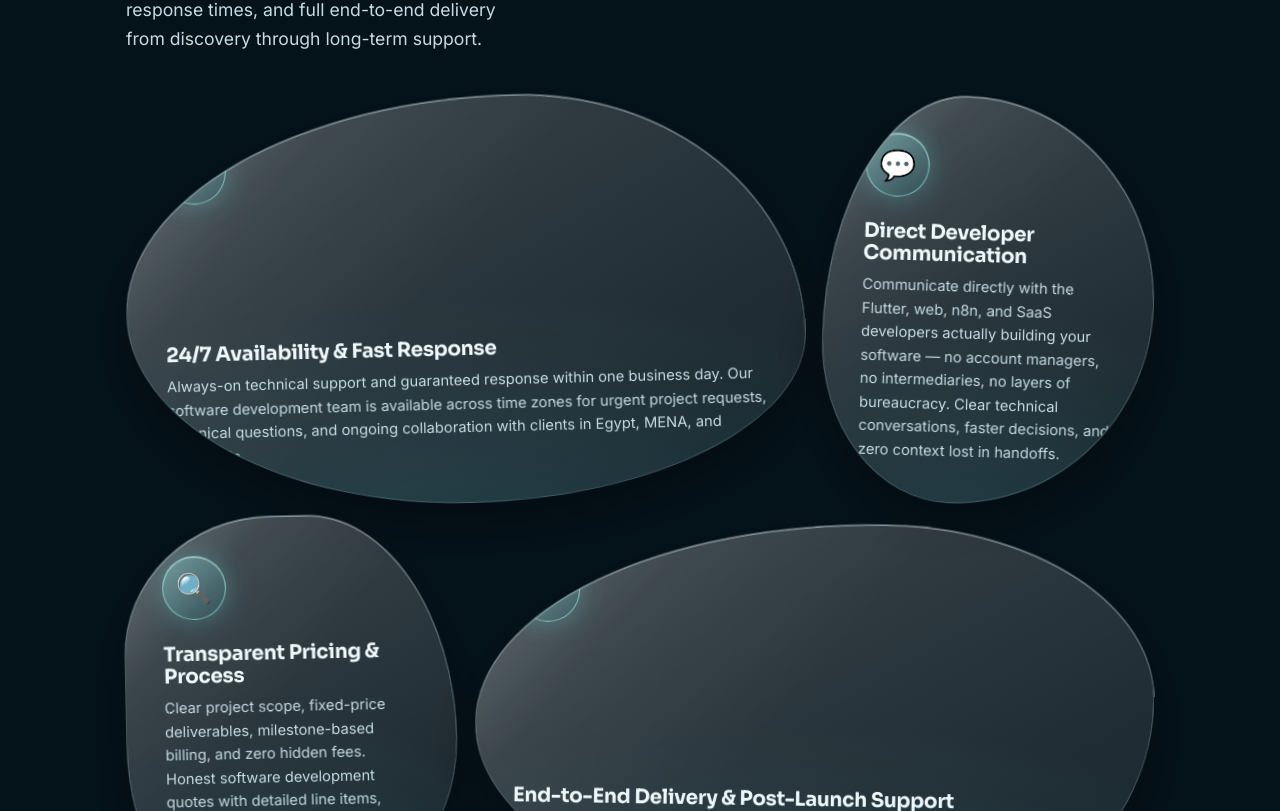
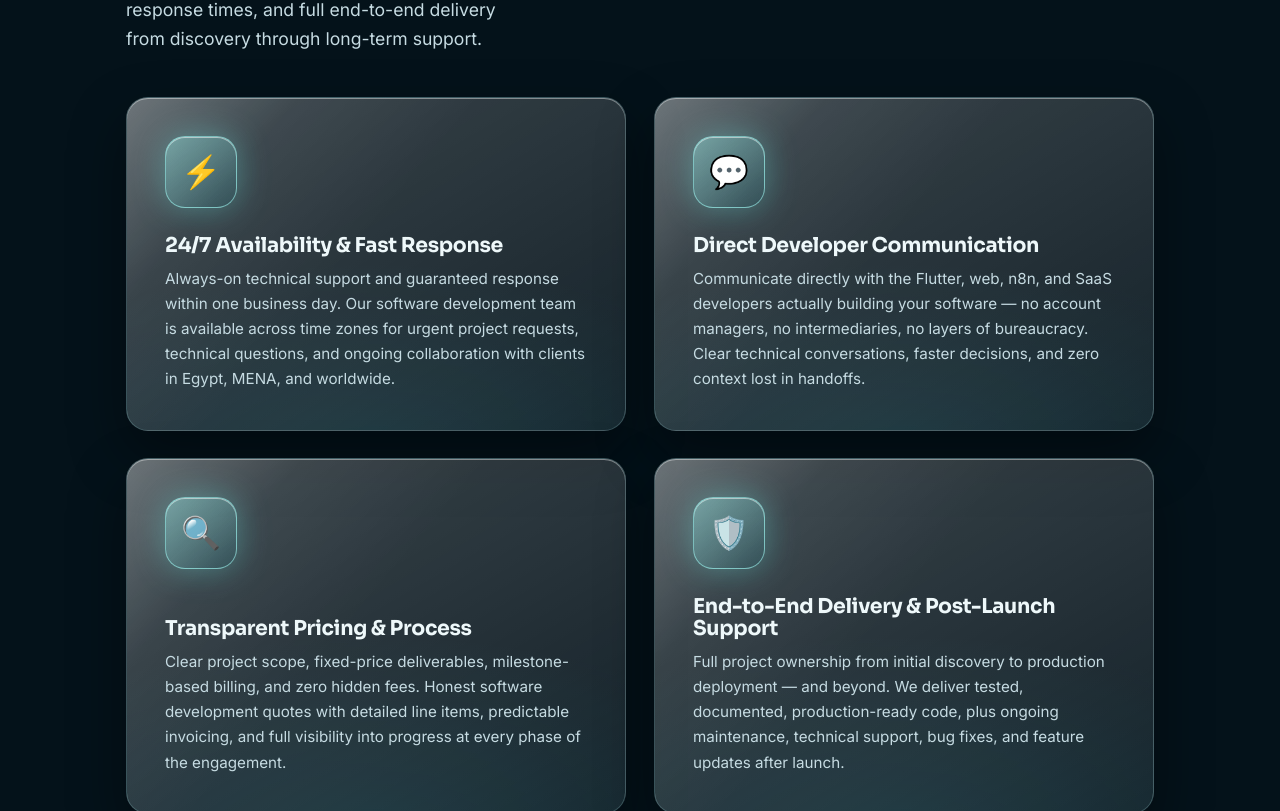
Before and after one commit to kelsaeed/SoftWave-Tech, a React (Vite) app: page / in a window 1280 px wide. Shown: the part 3889-4700 px from the top of the page. Built offline with nearby package versions, Linux system fonts and the light colour scheme.

Commit message:
dknjvdfv

```diff
--- a/src/styles.css
+++ b/src/styles.css
@@ -1056,39 +1056,32 @@ html {
 }
 
 /* =========================================================
-   Services — bento grid
-   ========================================================= */
+   Services / commitments — clean, organized, premium
+   ========================================================= */
+
+/* Equal 2x2 grid — every commitment carries equal weight, so no
+   asymmetric spans. Calm and balanced. */
 .bento {
   margin-top: clamp(28px, 3.5vw, 44px);
   display: grid;
-  grid-template-columns: repeat(6, 1fr);
-  gap: 18px;
-}
-
-/* Reveal wrappers are the direct grid items, so spans target them */
-.bento > *:nth-child(1) { grid-column: span 4; }
-.bento > *:nth-child(2) { grid-column: span 2; }
-.bento > *:nth-child(3) { grid-column: span 2; }
-.bento > *:nth-child(4) { grid-column: span 4; }
+  grid-template-columns: repeat(2, 1fr);
+  gap: clamp(20px, 2.4vw, 28px);
+}
 
 .bento > * {
   display: flex;
 }
 
-/* Service / commitment cards — organic blob silhouettes that float gently
-   on the ocean theme. Each card gets a unique asymmetric border-radius
-   and tilt so the row reads as a small flock of drifting objects rather
-   than four identical rectangles. */
+/* Same rounded rectangle for all four cards. The visual punch comes from
+   the glowing aqua icon at the top — that's the only differentiator each
+   card needs. No tilt, no floating, no organic blobs. Clean and confident. */
 .service {
-  --rot: 0deg;
   width: 100%;
   min-height: 260px;
   display: flex;
   flex-direction: column;
-  padding: clamp(26px, 3.2vw, 38px);
-  transform: rotate(var(--rot));
-  animation: service-float 6s ease-in-out infinite;
-  will-change: transform;
+  padding: clamp(28px, 3.4vw, 38px);
+  border-radius: 22px;
   transition: transform 0.5s var(--ease-out), border-color 0.4s ease,
     box-shadow 0.4s ease;
 }
@@ -1096,83 +1089,48 @@ html {
 .service h3 {
   margin-top: auto;
   margin-bottom: 10px;
-  font-size: 1.25rem;
+  font-size: 1.28rem;
   letter-spacing: -0.015em;
 }
 
 .service p {
-  font-size: 0.92rem;
-  line-height: 1.6;
-}
-
-/* Per-card unique organic blob silhouette + initial tilt + animation
-   start so they bob at different rhythms. Selector targets .service
-   inside each .bento grid-item (.reveal wrapper). */
-.bento > :nth-child(1) .service {
-  --rot: -1.4deg;
-  border-radius: 58% 42% 50% 50% / 52% 60% 40% 48%;
-  animation-delay: 0s;
-}
-
-.bento > :nth-child(2) .service {
-  --rot: 1.6deg;
-  border-radius: 42% 58% 60% 40% / 60% 50% 50% 40%;
-  animation-delay: 1.5s;
-}
-
-.bento > :nth-child(3) .service {
-  --rot: -1.2deg;
-  border-radius: 50% 50% 62% 38% / 38% 62% 50% 50%;
-  animation-delay: 3s;
-}
-
-.bento > :nth-child(4) .service {
-  --rot: 0.9deg;
-  border-radius: 60% 40% 38% 62% / 50% 42% 58% 50%;
-  animation-delay: 0.8s;
-}
-
-@keyframes service-float {
-  0%, 100% {
-    transform: rotate(var(--rot)) translateY(0);
-  }
-  50% {
-    transform: rotate(var(--rot)) translateY(-10px);
-  }
-}
-
-/* Hover: pause the bob, settle to straight, lift further, glow stronger */
+  font-size: 0.95rem;
+  line-height: 1.65;
+}
+
 .service:hover,
 .service:focus-visible {
-  animation-play-state: paused;
-  transform: rotate(0deg) translateY(-14px);
+  transform: translateY(-6px);
   border-color: rgba(155, 243, 238, 0.55);
   box-shadow:
     0 38px 80px rgba(0, 0, 0, 0.5),
-    0 0 60px rgba(111, 227, 223, 0.28),
+    0 0 60px rgba(111, 227, 223, 0.3),
     inset 0 1px 0 rgba(255, 255, 255, 0.55);
 }
 
-/* Larger, glowy circular icon that contrasts with the blob card shape —
-   reads like a bright water bubble sitting on top of the surface. */
+/* The icon does all the visual work: a generous rounded-square plate with
+   a bright aqua bloom, like a glowing water bubble. On hover it brightens
+   and gives a subtle playful tilt. */
 .service .card-icon {
-  width: 64px;
-  height: 64px;
-  font-size: 1.85rem;
-  border-radius: 50%;
-  margin-bottom: 24px;
-  background: linear-gradient(140deg, rgba(155, 243, 238, 0.4), rgba(31, 127, 140, 0.18));
+  width: 72px;
+  height: 72px;
+  font-size: 2rem;
+  border-radius: 20px;
+  margin-bottom: 26px;
+  background: linear-gradient(140deg, rgba(155, 243, 238, 0.45), rgba(31, 127, 140, 0.18));
   border: 1px solid var(--glass-border-hi);
   box-shadow:
-    inset 0 1px 0 rgba(255, 255, 255, 0.45),
-    0 0 28px rgba(111, 227, 223, 0.32);
-}
-
-/* Respect reduced-motion: stop floating, keep slight tilt for visual interest */
-@media (prefers-reduced-motion: reduce) {
-  .service {
-    animation: none;
-  }
+    inset 0 1px 0 rgba(255, 255, 255, 0.5),
+    0 0 32px rgba(111, 227, 223, 0.4);
+  transition: box-shadow 0.4s ease, transform 0.5s var(--ease-out);
+}
+
+.service:hover .card-icon,
+.service:focus-visible .card-icon {
+  transform: rotate(-4deg) scale(1.05);
+  box-shadow:
+    inset 0 1px 0 rgba(255, 255, 255, 0.65),
+    0 0 48px rgba(111, 227, 223, 0.65);
 }
 
 /* =========================================================
```
